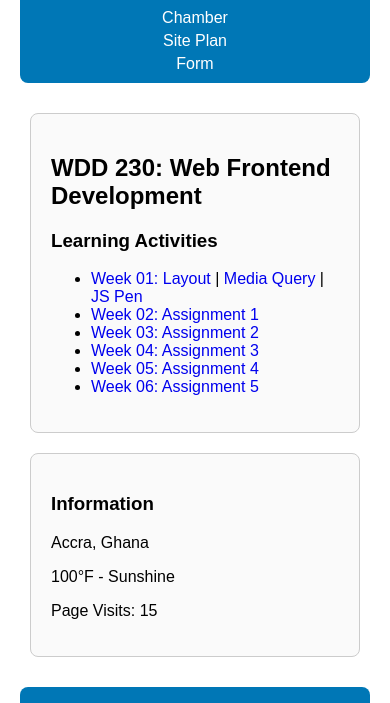
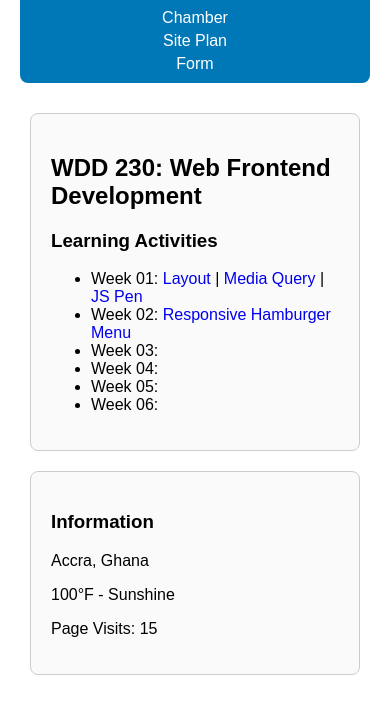
Before and after one commit to Ernestkyei/wdd230, a plain HTML site: page index.html in a window 390 px wide. Shown: the part 124-827 px from the top of the page. Drawn offline with Linux system fonts and the light colour scheme.

Commit message:
responsive

```diff
--- a/index.html
+++ b/index.html
@@ -17,7 +17,7 @@
             <nav>
                 <ul>
                     <li><a href="#">Home</a></li>
-                    <li><a href="#">Chamber</a></li>
+                    <li><a href="week01/site-plan.html">Chamber</a></li>
                     <li><a href="#">Site Plan</a></li>
                     <li><a href="#">Form</a></li>
                 </ul>
@@ -28,12 +28,12 @@
                 <h2>WDD 230: Web Frontend Development</h2>
                 <h3>Learning Activities</h3>
                 <ul>
-                    <li><a href="week01/site-plan.html">Week 01: Layout</a> | <a href="#">Media Query</a> | <a href="#">JS Pen</a></li>
-                    <li><a href="#">Week 02: Assignment 1</a></li>
-                    <li><a href="#">Week 03: Assignment 2</a></li>
-                    <li><a href="#">Week 04: Assignment 3</a></li>
-                    <li><a href="#">Week 05: Assignment 4</a></li>
-                    <li><a href="#">Week 06: Assignment 5</a></li>
+                    <li>Week 01: <a href="week01/holygrail.html"> Layout</a> | <a href="#">Media Query</a> | <a href="#">JS Pen</a></li>
+                    <li>Week 02: <a href="https://codepen.io/ijromerob/pen/ZENrEXP"> Responsive Hamburger Menu</a> </li>
+                    <li>Week 03:</li>
+                    <li>Week 04:</li>
+                    <li>Week 05:</li>
+                    <li>Week 06:</li>
                 </ul>
             </section>
             <section class="information">
```
